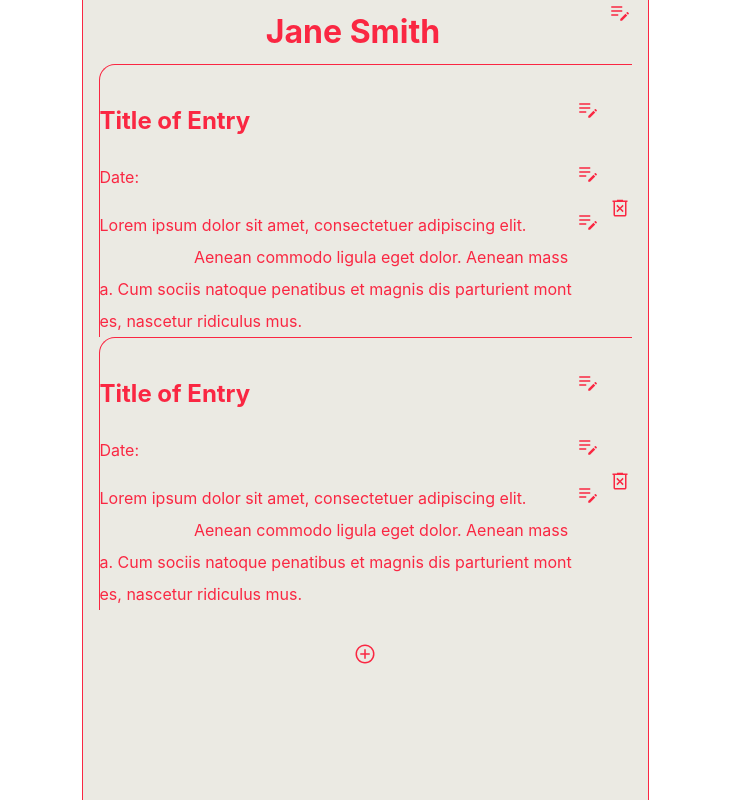
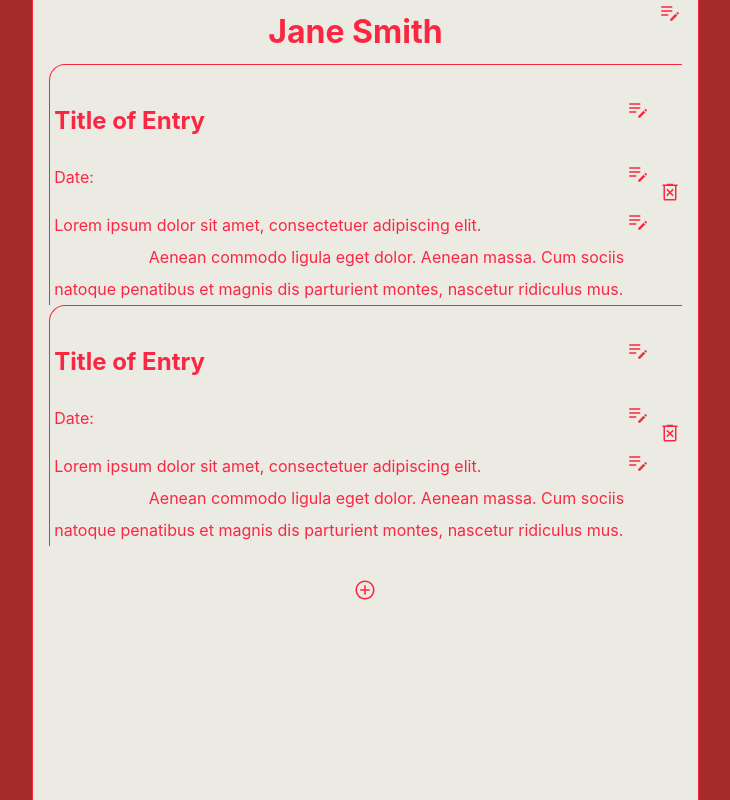
Before and after one commit to Rxthew/journalmaker, a React (Create React App) app: page / in a window 1280 px wide. Shown: the whole page, without its empty margins (275-1005 px from the left). Built offline with nearby package versions, Linux system fonts and the light colour scheme; a web font is replaced by a local one.

Commit message:
Minor: padding, background color and min-width

```diff
--- a/src/App.css
+++ b/src/App.css
@@ -1,3 +1,4 @@
+
 *, *::before, *::after{
     margin: 0;
     padding : 0;
@@ -11,6 +12,7 @@ html {
 #root {
     display: flex;
     justify-content: center;
+    background-color: #A52A2A;
 }
 
 #root > div {
@@ -87,11 +89,11 @@ dd, dt {
 }
 
 div{
-    min-width: min(80vw, 500px);
+    min-width: min(80vw, 600px);
 }
 
 dt > div, dd > div {
-    max-width: 500px
+    max-width: 600px
 }
 
 form {
@@ -105,7 +107,7 @@ form {
     flex-direction: column;
     gap: 15px;
 
-    min-width: min(80vw, 500px);
+    min-width: min(80vw, 600px);
     padding-top: 1rem;
 
     position: absolute;
@@ -120,6 +122,7 @@ form {
 h1 ,h2, p {
     flex-grow: 1;
     line-height: 2em;
+    padding-left: 0.3rem;
     white-space: pre-wrap;
     word-break: break-all;
 
```
